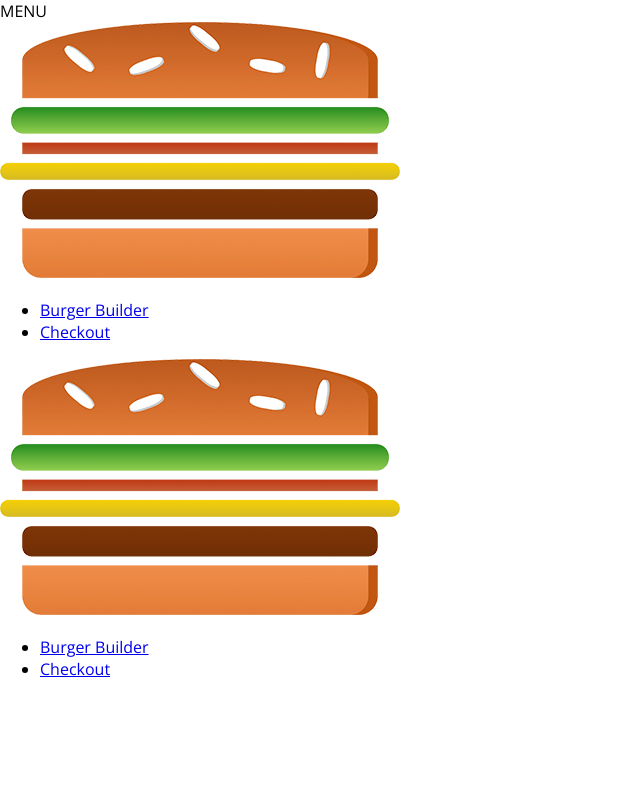
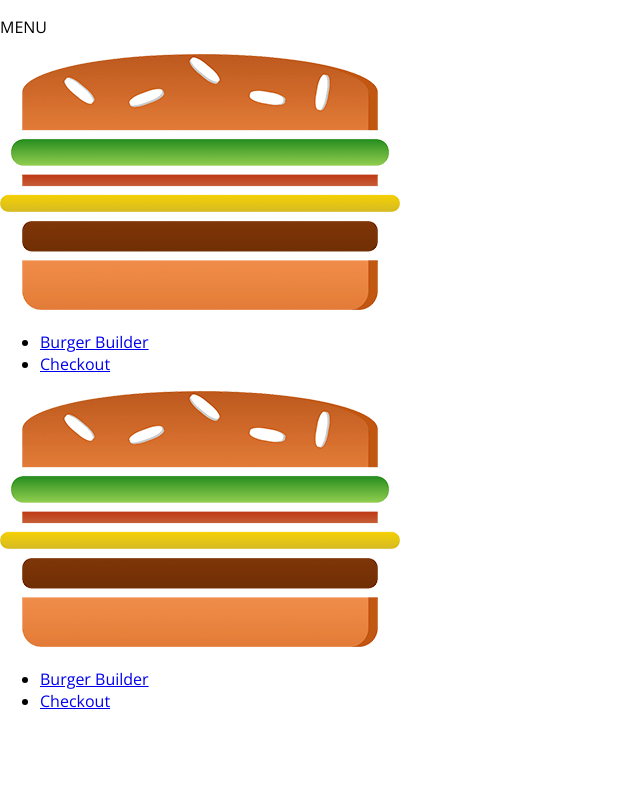
Before and after one commit to alexnro/React-BurgerBuilder, a React app: page / in a window 1280 px wide. Shown: the top 800 px of the page, without its empty margins (0-640 px from the left). Built offline with nearby package versions, Linux system fonts and the light colour scheme.

Commit message:
SideDrawer open when menu is clicked

```diff
--- a/src/components/Layout/Layout.js
+++ b/src/components/Layout/Layout.js
@@ -15,11 +15,14 @@ class Layout extends Component {
         this.setState({showSideDrawer: false})
     };
 
+    sideDrawerOpenedHandler = () => {
+        this.setState({showSideDrawer: true})
+    };
 
     render() {
         return(
             <Aux>
-                <Toolbar />
+                <Toolbar showSideDrawer={this.sideDrawerOpenedHandler}/>
                 <SideDrawer open={this.state.showSideDrawer} closed={this.sideDrawerClosedHandler} />
                 <main className={classes.Content}>
                     {this.props.children}
--- /dev/null
+++ b/src/components/Navigation/Menu/Menu.css
@@ -0,0 +1,3 @@
+.Menu {
+
+}
--- /dev/null
+++ b/src/components/Navigation/Menu/Menu.js
@@ -0,0 +1,11 @@
+import React from 'react';
+
+import classes from './Menu.css';
+
+const menu = (props) => (
+    <div className={classes.Menu} onClick={props.clicked}>
+        <p>MENU</p>
+    </div>
+);
+
+export default menu;
--- a/src/components/Navigation/Toolbar/Toolbar.js
+++ b/src/components/Navigation/Toolbar/Toolbar.js
@@ -3,10 +3,11 @@ import React from 'react';
 import classes from './Toolbar.css';
 import Logo from '../../Logo/Logo';
 import NavigationItems from '../NavigationItems/NavigationItems';
+import Menu from '../Menu/Menu';
 
 const toolbar = (props) => (
     <header className={classes.Toolbar}>
-        <div>MENU</div>
+        <Menu clicked={props.showSideDrawer}/>
         <div className={classes.Logo}>
             <Logo />
         </div>
```
